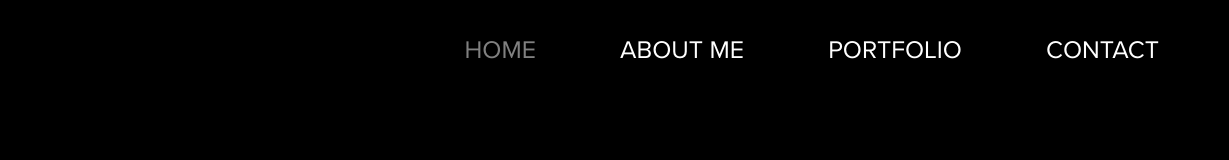
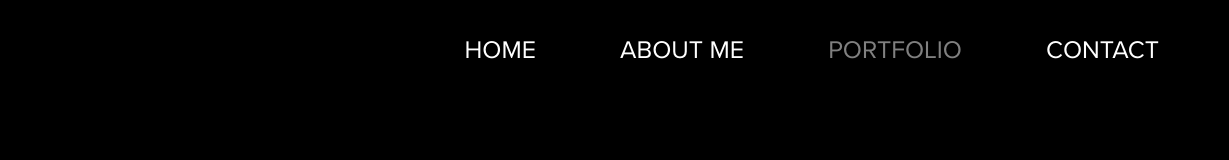
Before and after one commit to Boutroisjordan/axel_website, a plain HTML site: page portfolio.html in a window 1280 px wide. Shown: the full height of the page, 51-1280 px from the left. Drawn offline with Linux system fonts and the light colour scheme.

Commit message:
Update portfolio.html

```diff
--- a/portfolio.html
+++ b/portfolio.html
@@ -10,9 +10,9 @@
         <header>
             <div><img src="img/gzdgz.png" alt="logo" width="340px"></div>
             <nav>
-                <a href="index.html" class="special_link">Home</a>
+                <a href="index.html">Home</a>
                 <a href="about.html">About me</a>
-                <a href="portfolio.html">Portfolio</a>
+                <a href="portfolio.html" class="special_link">Portfolio</a>
                 <a href="contact.html">Contact</a>
             </nav>
         </header>
```
